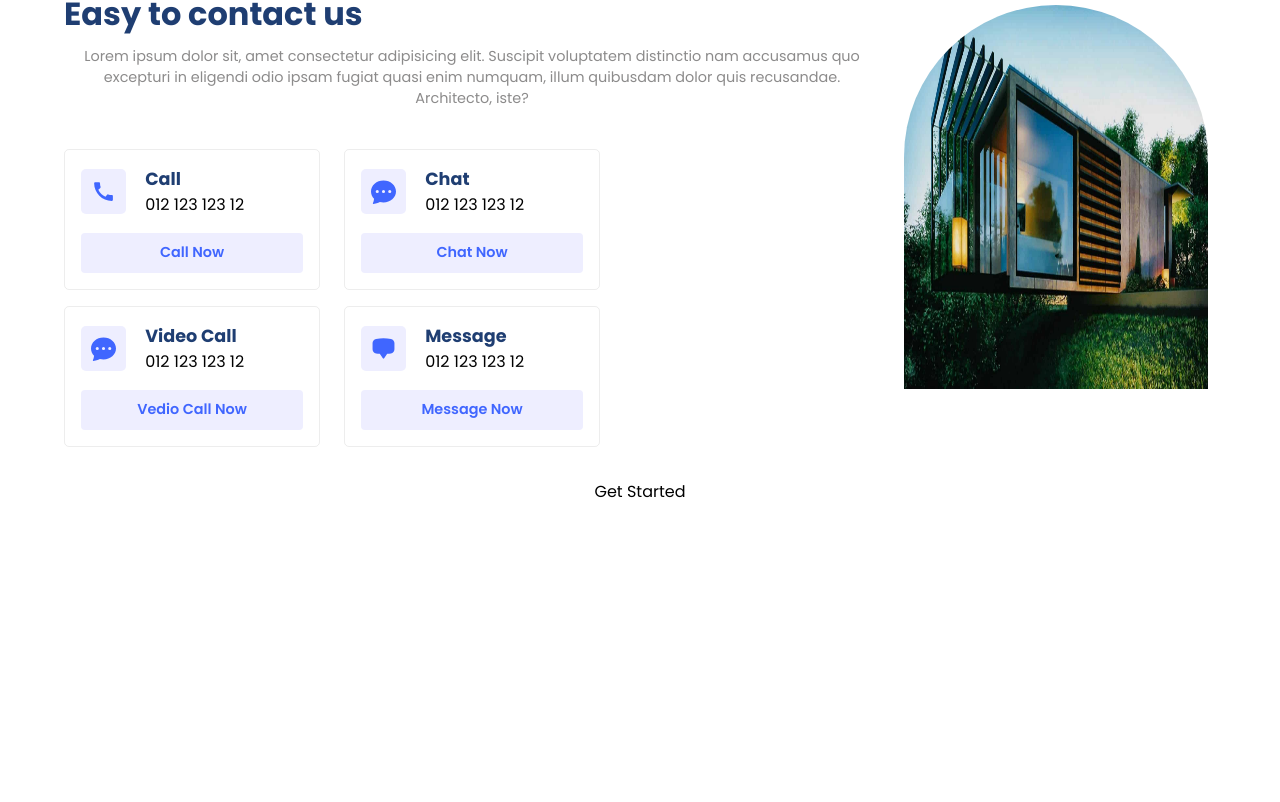
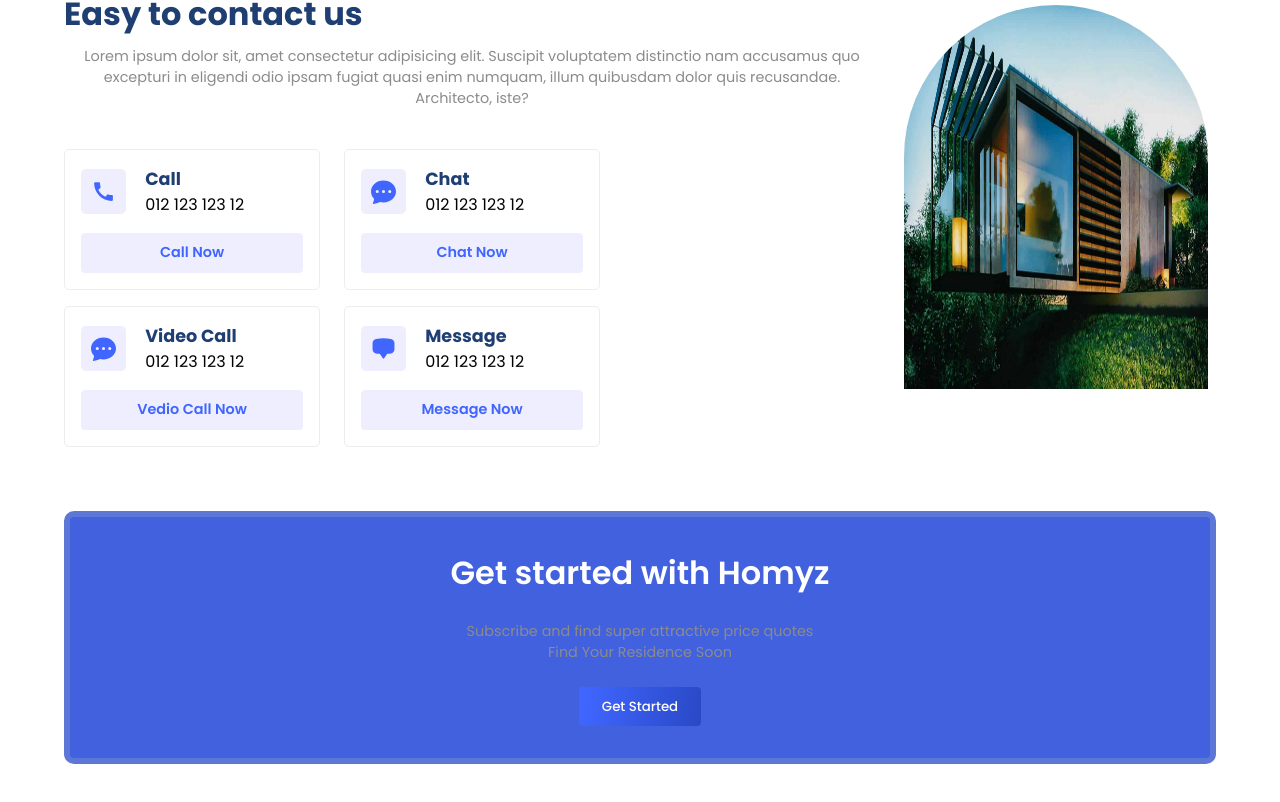
Before and after one commit to itssg001/React.js-Projects, a React (Vite) app in the folder Real-Estate-Website/: page / in a window 1280 px wide. Shown: the part 2038-2840 px from the top of the page. Before the commit the page ends 2574 px from the top, so only its background shows below. Built offline with nearby package versions, Linux system fonts and the light colour scheme.

Commit message:
get started completed

```diff
--- a/Real-Estate-Website/src/components/GetStarted/GetStarted.jsx
+++ b/Real-Estate-Website/src/components/GetStarted/GetStarted.jsx
@@ -1,10 +1,21 @@
 import React from 'react'
-
+import './getstarted.css';
 const GetStarted = () => {
   return (
-    <div>
-      Get Started
-    </div>
+    <section className="g-wrapper">
+      <div className="paddings g-container">
+        <div className="flexColCenter inner-container">
+          <span className='primaryText'>Get started with Homyz</span>
+          <span className='secondaryText'>Subscribe and find super attractive price quotes
+          <br />
+          Find Your Residence Soon
+          </span>
+          <button className='button'>
+            <a href="mailto:spghogare456@gmail.com">Get Started</a>
+          </button>
+        </div>
+      </div>
+    </section>
   )
 }
 
--- a/Real-Estate-Website/src/components/GetStarted/getstarted.css
+++ b/Real-Estate-Website/src/components/GetStarted/getstarted.css
@@ -0,0 +1,15 @@
+.inner-container{
+    gap: 1.5rem;
+    background: #4161df;
+    padding: 2rem;
+    border-radius: 10px;
+    border: 6px solid #5d77d6;
+    text-align: center;
+}
+.inner-container .primaryText{
+    color: white;
+    font-weight: 600;
+}
+.inner-container .seecondaryText{
+    color: rgba(255, 255, 255, 0.578);
+}
```
